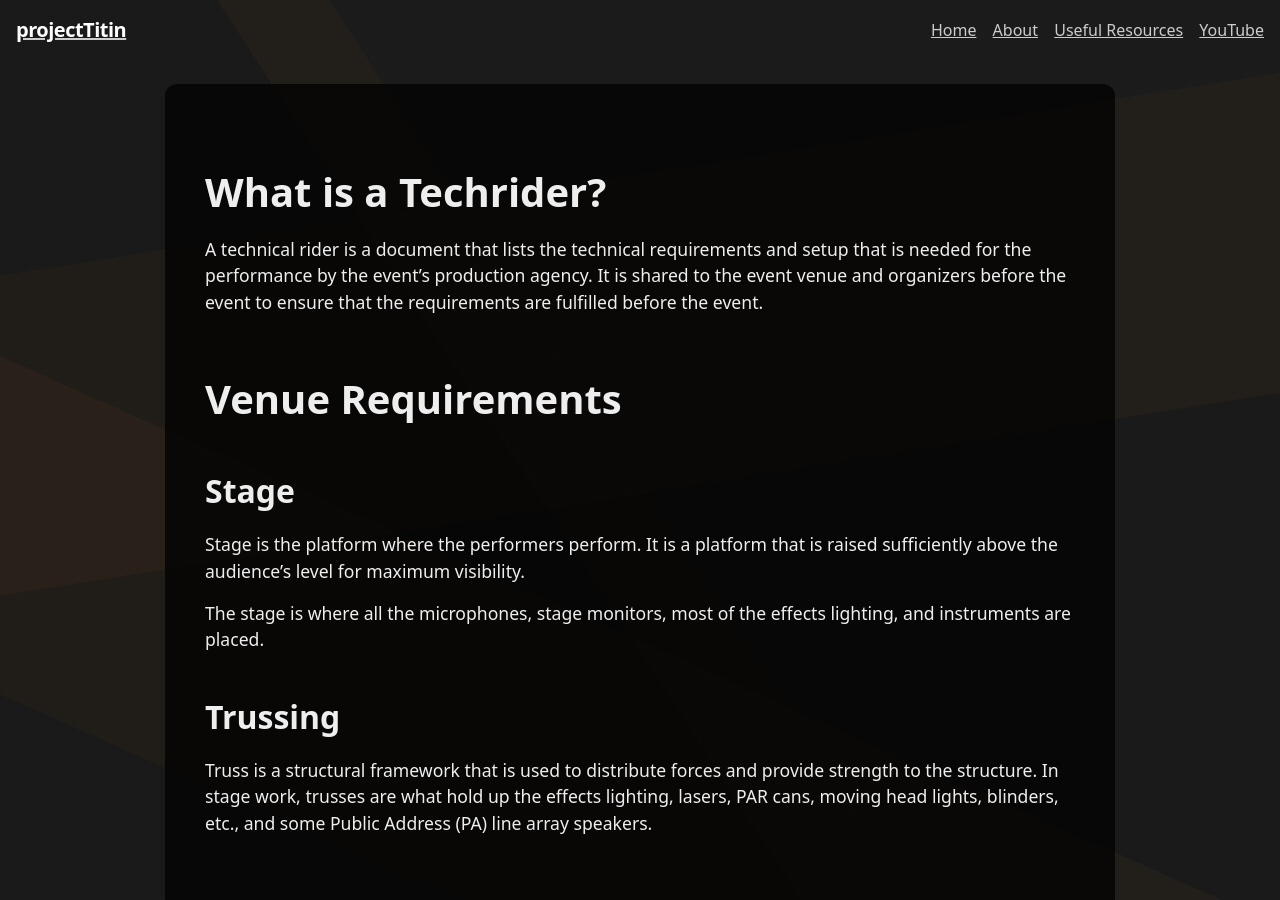
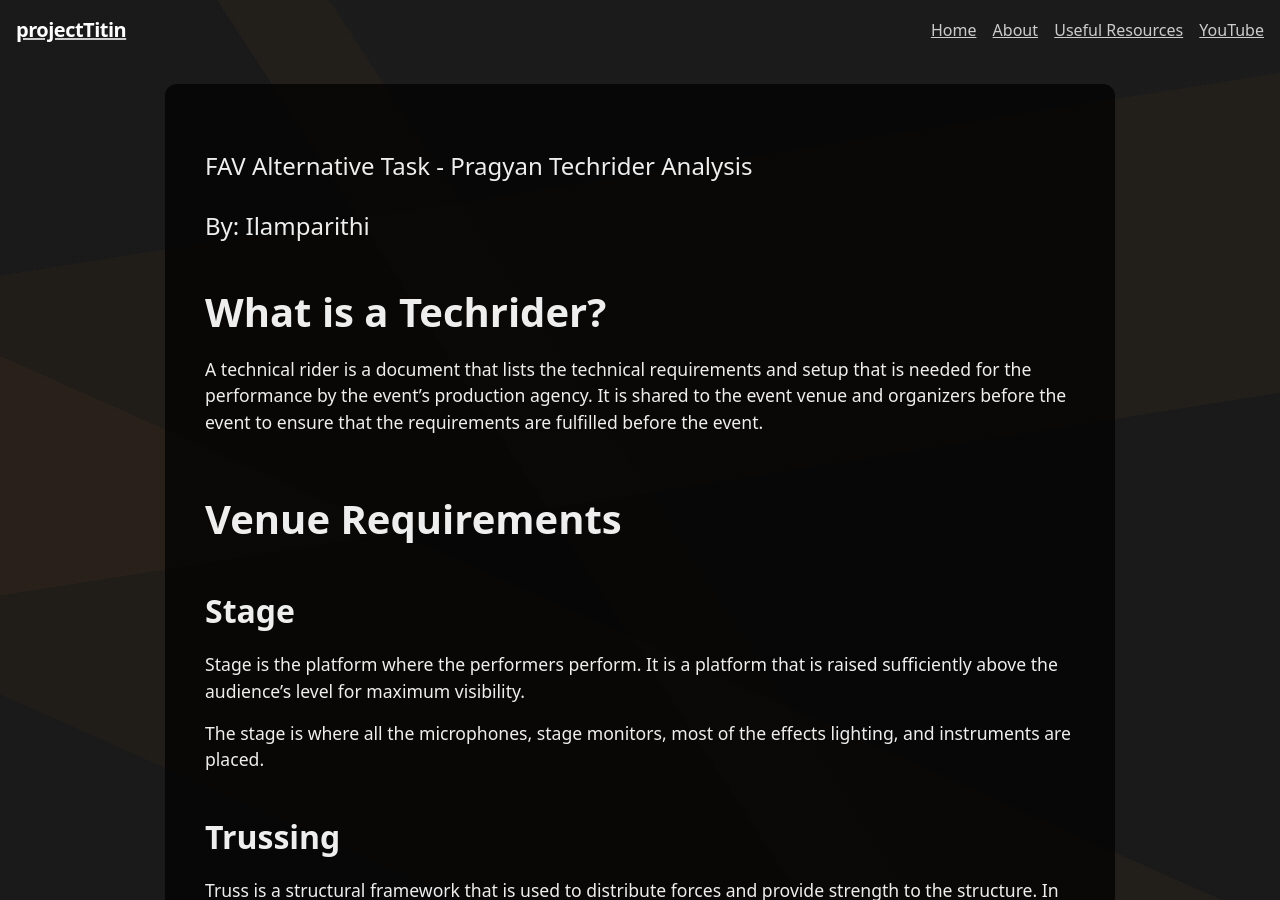
Before and after one commit to pseudoforceyt/projectTitin, a Jekyll site: the page built from AntaraMitraLive/index.md, in a window 1280 px wide and 900 px high. Built offline with Jekyll 4.4.1, drawn with Linux system fonts in a browser that asks for light colours; our own code applies the rules of GitHub Pages for plain Markdown files.

Commit message:
add personal details

```diff
--- a/AntaraMitraLive/index.md
+++ b/AntaraMitraLive/index.md
@@ -1,6 +1,10 @@
 ---
 layout: about
 ---
+
+#### FAV Alternative Task - Pragyan Techrider Analysis
+
+#### By: Ilamparithi
 
 # What is a Techrider?
 A technical rider is a document that lists the technical requirements and setup that is needed for the performance by the event's production agency. It is shared to the event venue and organizers before the event to ensure that the requirements are fulfilled before the event.
```
